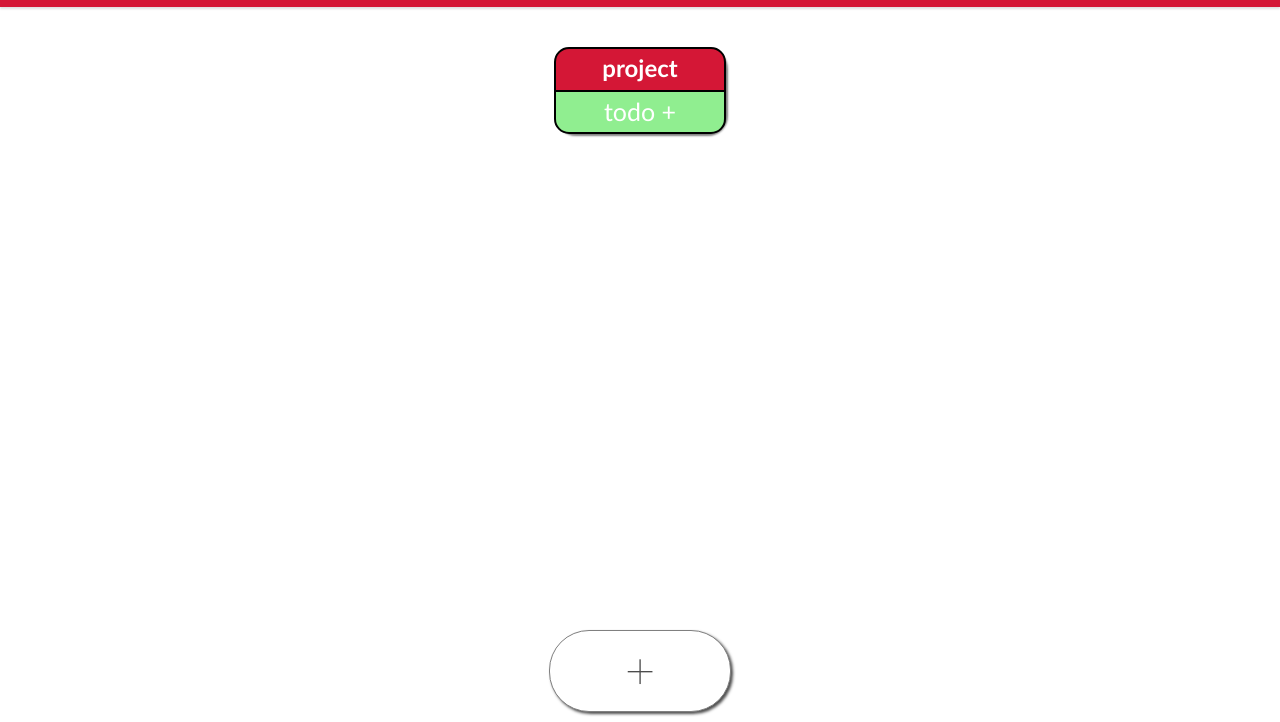
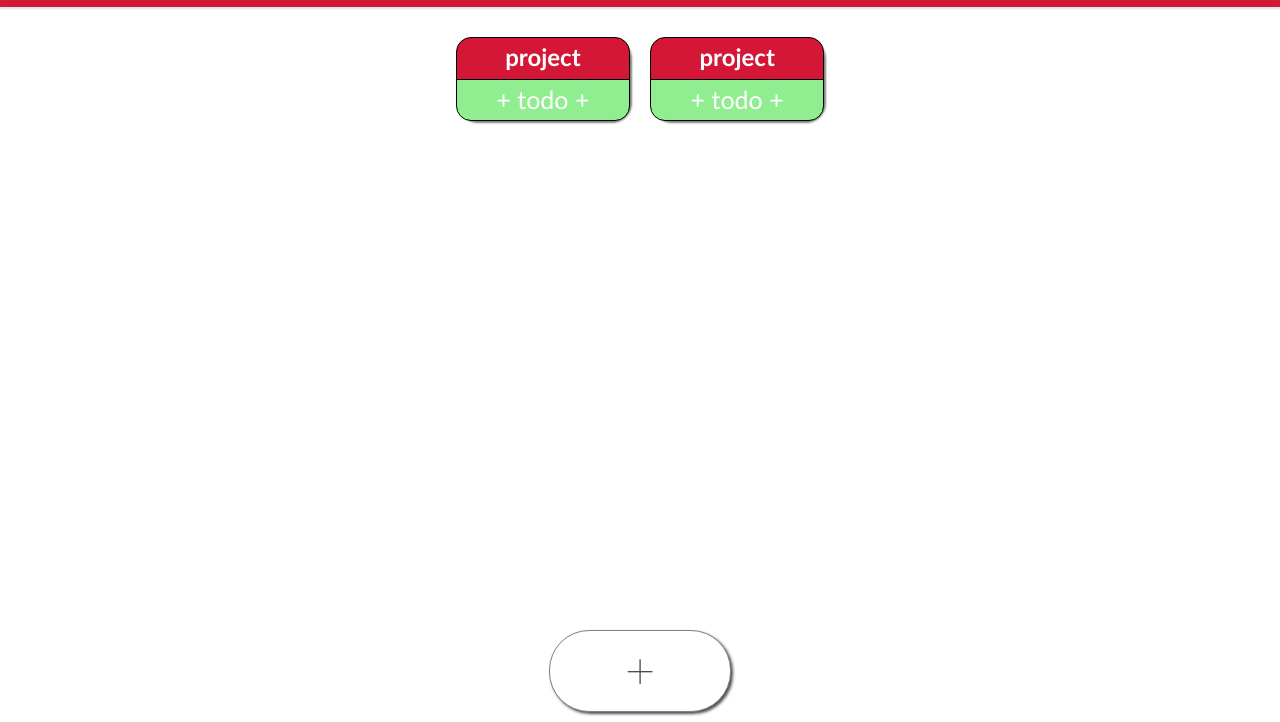
Before and after one commit to RichardGabelman/todo-list, a website built with webpack: page src/index.html in a window 1280 px wide. Shown: the part 78-800 px from the top of the page. Built offline with nearby package versions, Linux system fonts and the light colour scheme.

Commit message:
Add todo parameter

```diff
--- a/src/index.html
+++ b/src/index.html
@@ -20,9 +20,14 @@
     <div class="projectView">
       <div class="projects">
         <div class="project">
-          <h2 class="name">project</h2>
+          <h2 class="name header">project</h2>
           <div class="todos"></div>
-          <button class="addTodo">todo +</button>
+          <button class="addTodo footer">+ todo +</button>
+        </div>
+        <div class="project">
+          <h2 class="name header">project</h2>
+          <div class="todos"></div>
+          <button class="addTodo footer">+ todo +</button>
         </div>
       </div>
       <div class="controls">
--- a/src/modules/todo.js
+++ b/src/modules/todo.js
@@ -3,11 +3,13 @@ export class Todo {
   #description;
   #dueDate;
   #priority;
-  constructor(title, description, dueDate, priority) {
+  #completed;
+  constructor(title, description, dueDate, priority, completed) {
     this.#title = title;
     this.#description = description;
     this.#dueDate = dueDate;
     this.#priority = priority;
+    this.#completed = completed;
   }
 
   get title() {
@@ -22,6 +24,9 @@ export class Todo {
   get priority() {
     return this.#priority;
   }
+  get completed() {
+    return this.#completed;
+  }
 
   set title(title) {
     this.#title = title;
@@ -35,4 +40,11 @@ export class Todo {
   set priority(priority) {
     this.#priority = priority;
   }
+  toggleCompleted() {
+    if (this.#completed == true) {
+      this.#completed = false;
+    } else {
+      this.#completed = true;
+    }
+  }
 }
--- a/src/style.css
+++ b/src/style.css
@@ -30,6 +30,7 @@ header h1 {
 }
 
 header div {
+  cursor: pointer;
   display: flex;
   justify-content: center;
   align-items: center;
@@ -37,6 +38,7 @@ header div {
 }
 
 header svg {
+  cursor: pointer;
   width: 65px;
   fill: white;
 }
@@ -59,7 +61,8 @@ header svg {
   display: flex;
   justify-content: center;
   align-items: flex-start;
-  padding: 40px;
+  padding: 30px;
+  gap: 20px;
 }
 
 .project {
@@ -72,33 +75,33 @@ header svg {
 }
 
 .project h2 {
-  text-align: center;
-  font-family: ui-rounded, 'Hiragino Maru Gothic ProN', Quicksand, Comfortaa, Manjari, 'Arial Rounded MT', 'Arial Rounded MT Bold', Calibri, source-sans-pro, sans-serif;
-  border-bottom: 1px solid gray;
   border-top-left-radius: 15px;
   border-top-right-radius: 15px;
-  border: 2px solid black;
   background-color: var(--primary-color);
-  color: white;
   padding-bottom: 8px;
   padding-top: 4px;
 }
 
 .todos {
-  border-left: 1px solid gray;
-  border-right: 1px solid gray;
+  border-left: 1px solid black;
+  border-right: 1px solid black;
+}
+
+.header,
+.footer {
+  cursor: pointer;
+  text-align: center;
+  font-family: ui-rounded, 'Hiragino Maru Gothic ProN', Quicksand, Comfortaa, Manjari, 'Arial Rounded MT', 'Arial Rounded MT Bold', Calibri, source-sans-pro, sans-serif;
+  width: 100%;
+  color: white;
+  border: 1px solid black;
 }
 
 .addTodo {
-  cursor: pointer;
-  width: 100%;
-  font-family: ui-rounded, 'Hiragino Maru Gothic ProN', Quicksand, Comfortaa, Manjari, 'Arial Rounded MT', 'Arial Rounded MT Bold', Calibri, source-sans-pro, sans-serif;
-  color: white;
-  border: 2px solid black;
-  margin-top: -2px;
   border-bottom-left-radius: 15px;
   border-bottom-right-radius: 15px;
   background-color: lightgreen;
+  margin-top: -1px;
   font-weight: 300;
   font-size: 25px;
   padding-bottom: 6px;
```
